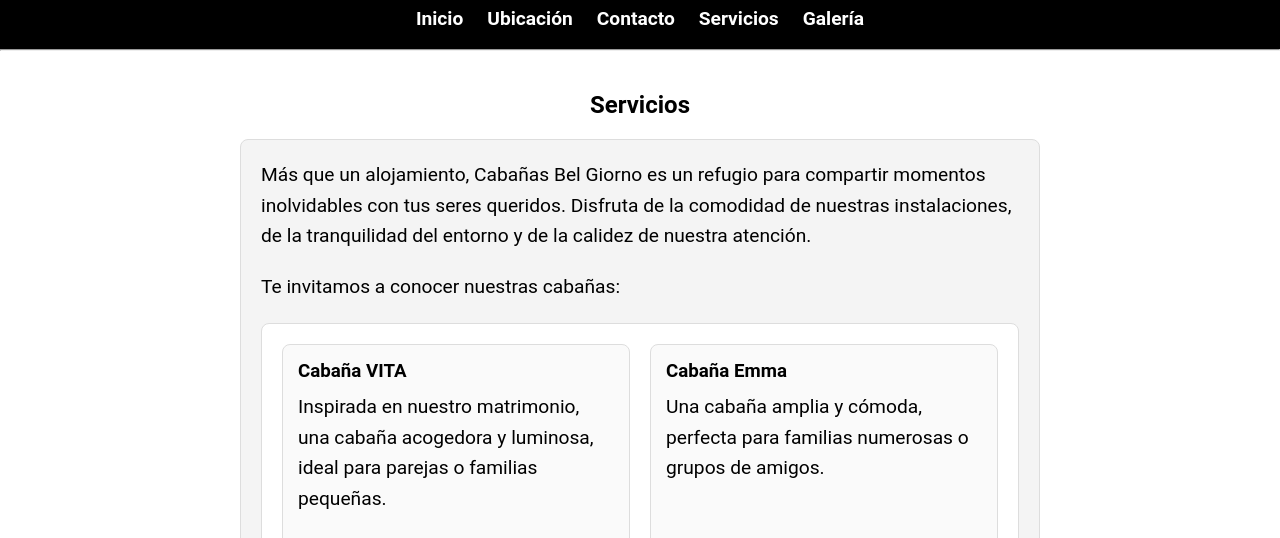
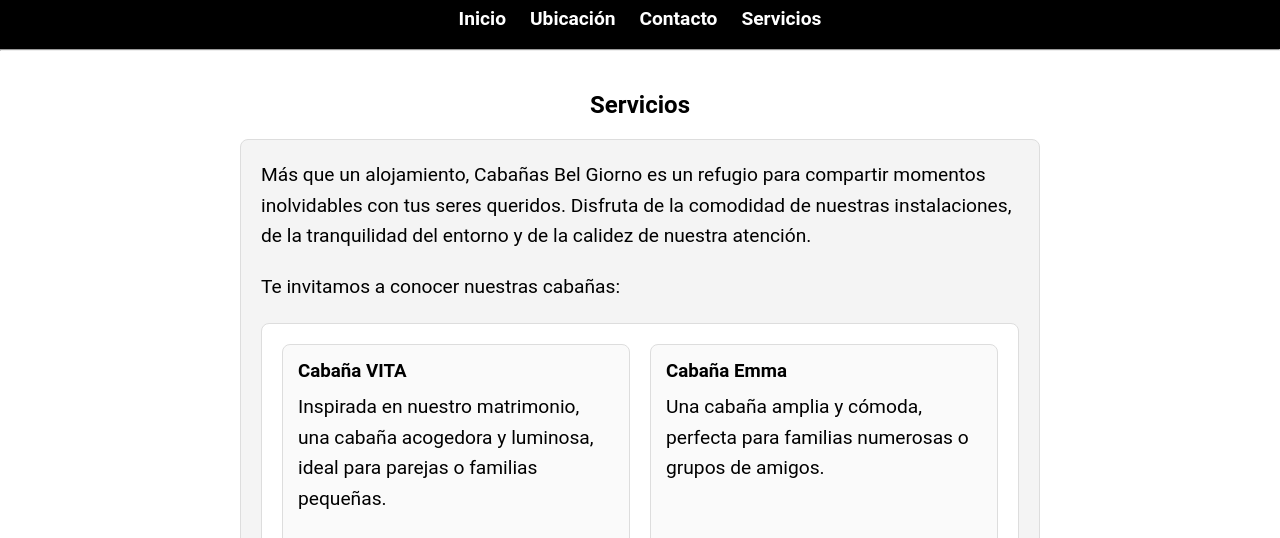
Before and after one commit to azuladap/ProyectoFinal-Parra, a plain HTML site: page pages/servicio.html in a window 1280 px wide. Shown: the part 262-800 px from the top of the page. Drawn offline with Linux system fonts and the light colour scheme.

Commit message:
Agregué nuevos cambios a la ubicación y servicios

```diff
--- a/pages/servicio.html
+++ b/pages/servicio.html
@@ -19,7 +19,7 @@
                 <li><a href="ubicacion.html">Ubicación</a></li>
                 <li><a href="contacto.html">Contacto</a></li>
                 <li><a href="servicio.html">Servicios</a></li>
-                <li><a href="galeria.html">Galería</a></li>
+
             </ul>
         </nav>
     </header>
```
Also changed, not shown: pages/ubicacion.html (+1 -1 lines).
